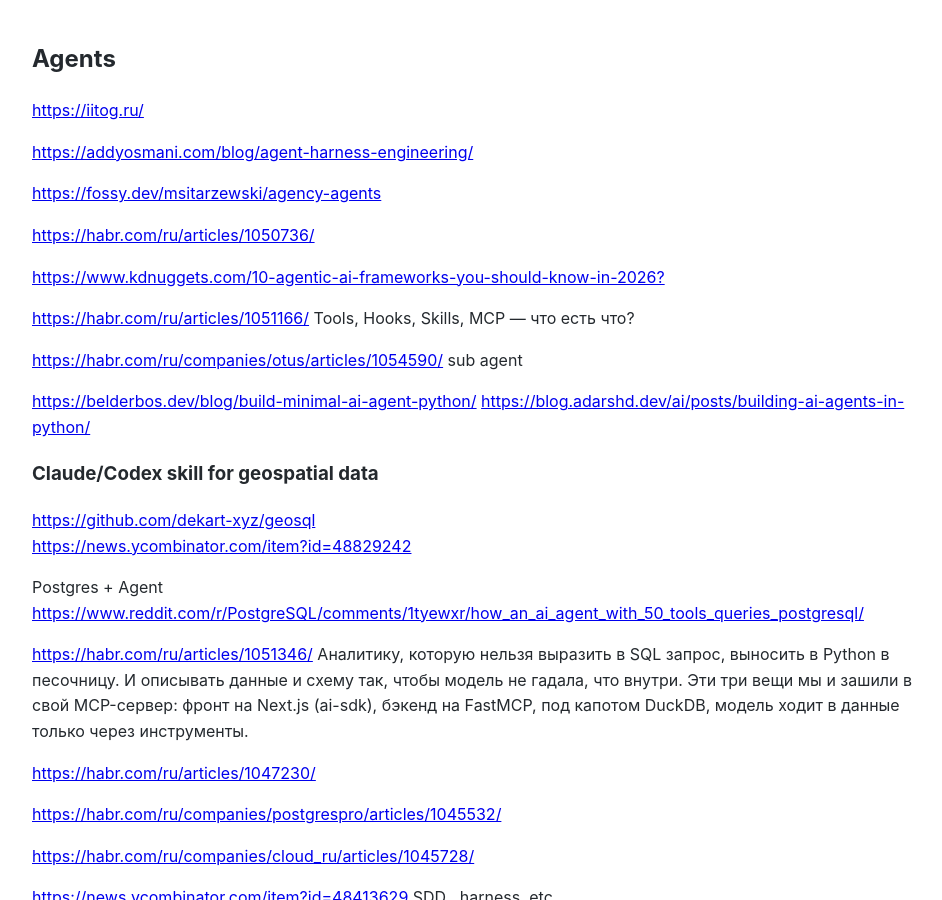
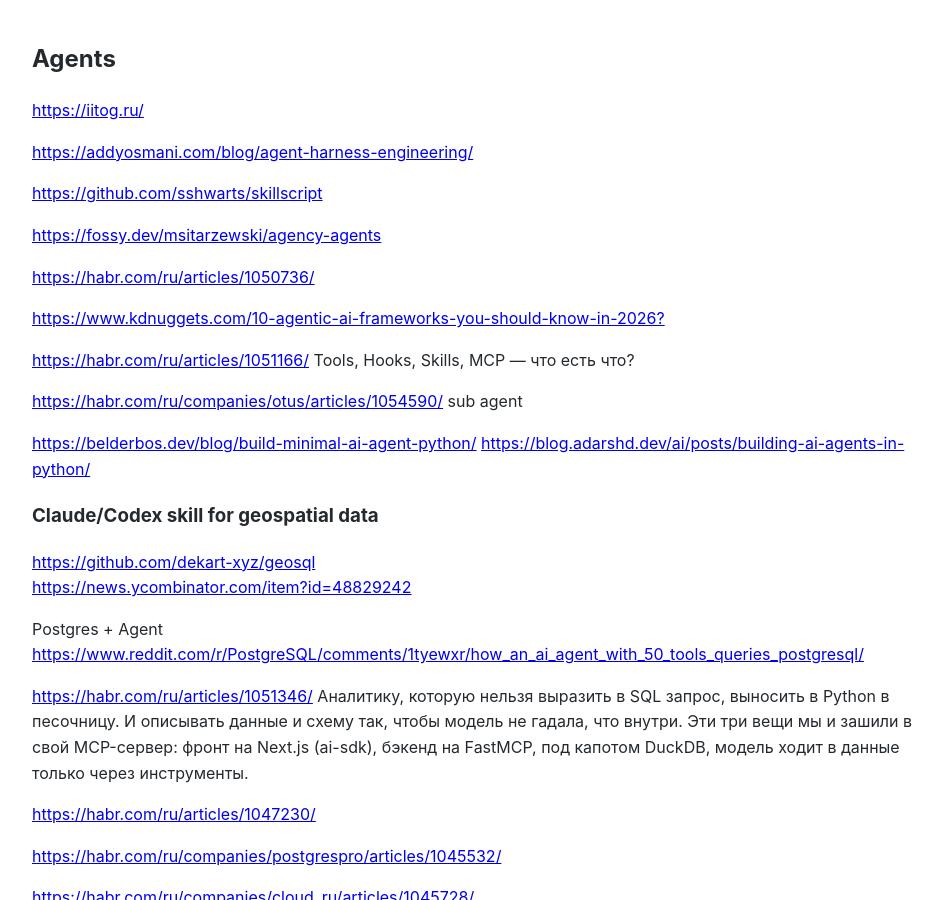
Before and after one commit to Michael-Lubinsky/michael-lubinsky.github.com, a Jekyll site: the page built from ml/agent.md, in a window 1280 px wide and 900 px high. Shown: the whole window, without its empty margins (158-1100 px from the left). Built offline with Jekyll 4.4.1, drawn with Linux system fonts in a browser that asks for light colours; our own code applies the rules of GitHub Pages for plain Markdown files.

Commit message:
Update agent.md

```diff
--- a/ml/agent.md
+++ b/ml/agent.md
@@ -3,6 +3,8 @@
 <https://iitog.ru/>
 
 <https://addyosmani.com/blog/agent-harness-engineering/>
+
+<https://github.com/sshwarts/skillscript>
 
 <https://fossy.dev/msitarzewski/agency-agents>
 
```
